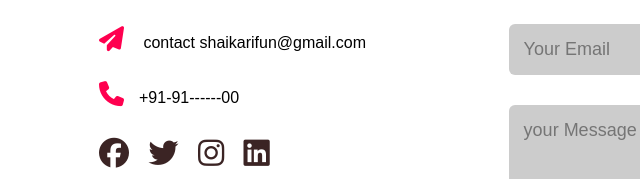
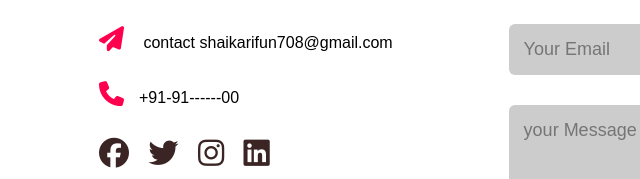
Before and after one commit to arifun-shaik/portfolio, a plain HTML site: page index.html in a window 1280 px wide. Shown: the part 2593-2772 px from the top of the page, 29-669 px from the left. Drawn offline with Linux system fonts and the light colour scheme.

Commit message:
Update index.html

```diff
--- a/index.html
+++ b/index.html
@@ -129,7 +129,7 @@
                 <div class="row">
                     <div class="contact-left">
                         <h1 class="sub-title" style="color: black">Contact Me</h1>
-                        <p><i class="fa-solid fa-paper-plane"></i> contact shaikarifun@gmail.com</p>
+                        <p><i class="fa-solid fa-paper-plane"></i> contact shaikarifun708@gmail.com</p>
                         <p><i class="fa-solid fa-phone"></i>+91-91------00</p>
                         <div class="social-icons">
                             <a href="https://facebook.com/"><i class="fa-brands fa-facebook"></i></a>
```
